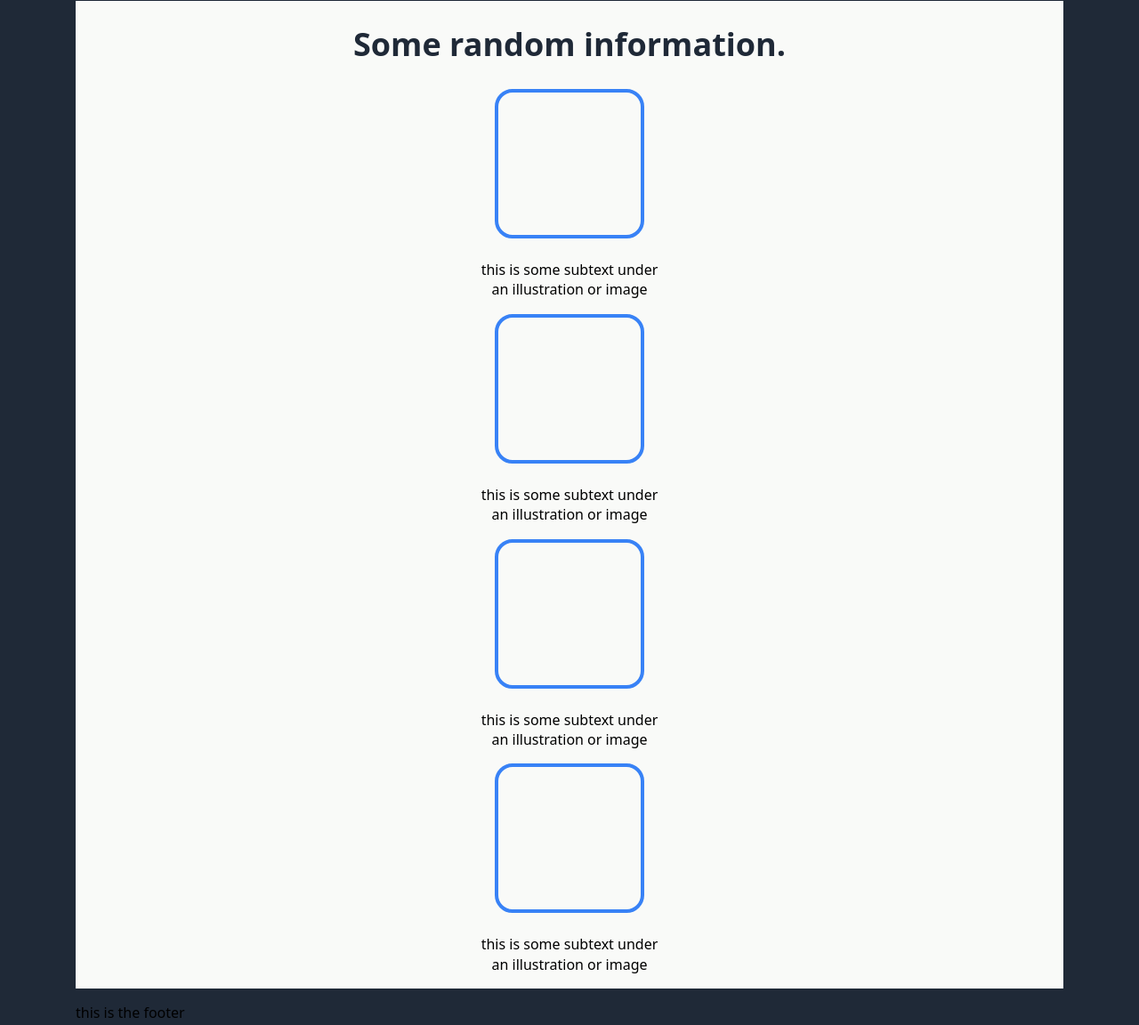
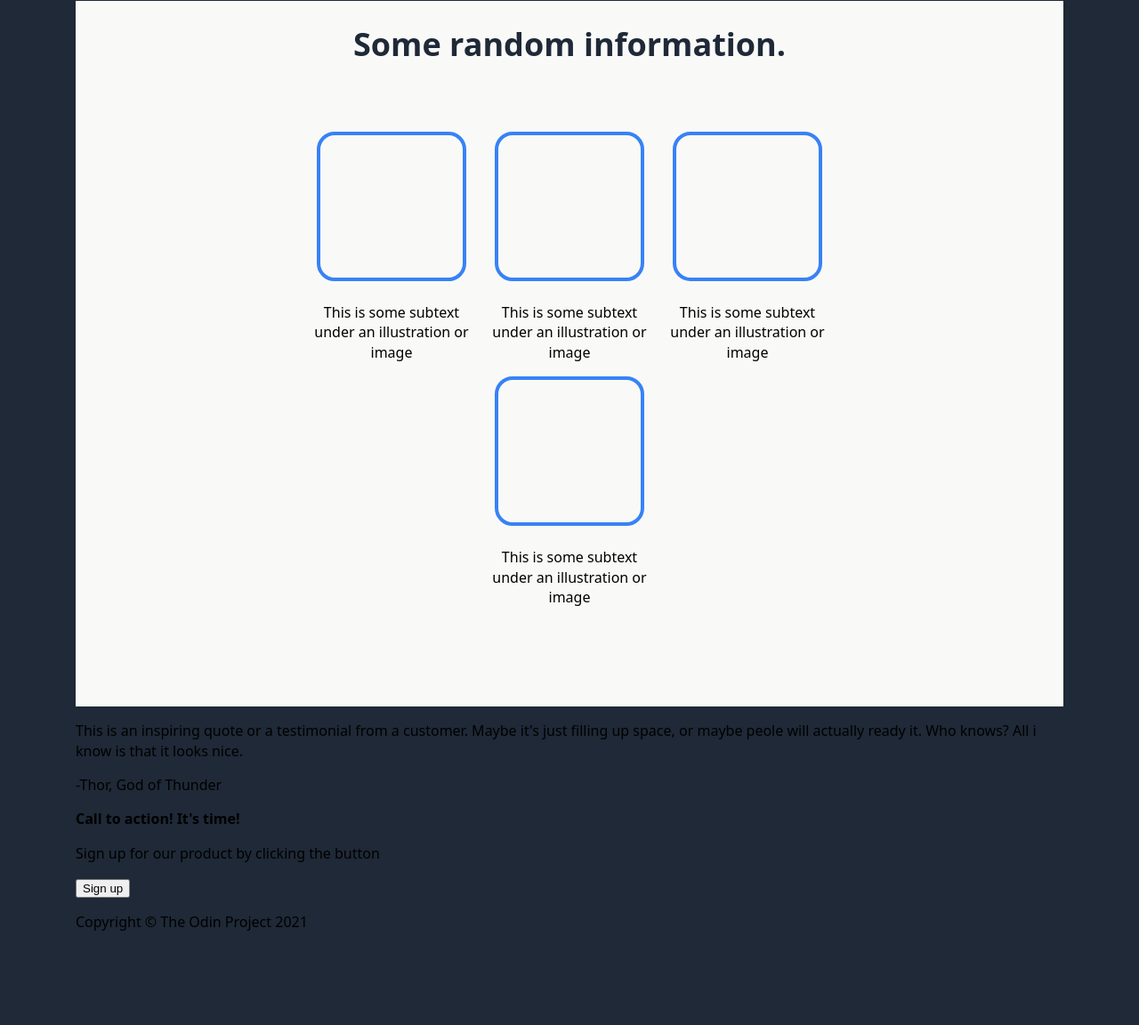
Before and after one commit to cokingtins1/Landing-Page, a plain HTML site: page index.html in a window 1280 px wide. Shown: the part 421-1573 px from the top of the page at 89% size. After the commit the page ends 1499 px from the top, so only its background shows below. Drawn offline with Linux system fonts and the light colour scheme.

Commit message:
final landing page html

```diff
--- a/index.html
+++ b/index.html
@@ -34,28 +34,49 @@
         <!-- Second Container -->
         <div class="second-container">
             <h1>Some random information.</h1>
-            <div class="card-containter">
+            <div class="card-container">
                 <div class = "card">
                     <div class="square"></div>
-                    <p>this is some subtext under an illustration or image</p>
+                    <p>This is some subtext under an illustration or image</p>
                 </div>
                 <div class = "card">
                     <div class="square"></div>
-                    <p>this is some subtext under an illustration or image</p>
+                    <p>This is some subtext under an illustration or image</p>
                 </div>
                 <div class = "card">
                     <div class="square"></div>
-                    <p>this is some subtext under an illustration or image</p>
+                    <p>This is some subtext under an illustration or image</p>
                 </div>
                 <div class = "card">
                     <div class="square"></div>
-                    <p>this is some subtext under an illustration or image</p>
+                    <p>This is some subtext under an illustration or image</p>
                 </div>
             </div>
         </div>
 
+        <div class="third-container">
+            <p class="body">This is an inspiring quote or a testimonial from a customer.
+                Maybe it's just filling up space, or maybe peole will actually
+                ready it. Who knows? All i know is that it looks nice.
+            </p>
+            <p class="sig">-Thor, God of Thunder</p>
+        </div>
+
+        <div class="fourth-container">
+            <div class="box">
+                <div class="left">
+                    <strong>Call to action! It's time!</strong>
+                    <p>Sign up for our product by clicking the button</p>
+                </div>
+                <div class="right">
+                    <button>Sign up</button>
+                </div>
+            </div>
+        </div>
+
+
     <footer>
-        <p>this is the footer</p>
+        <p>Copyright &copy; The Odin Project 2021</p>
     </footer>
 
     </div>
```
